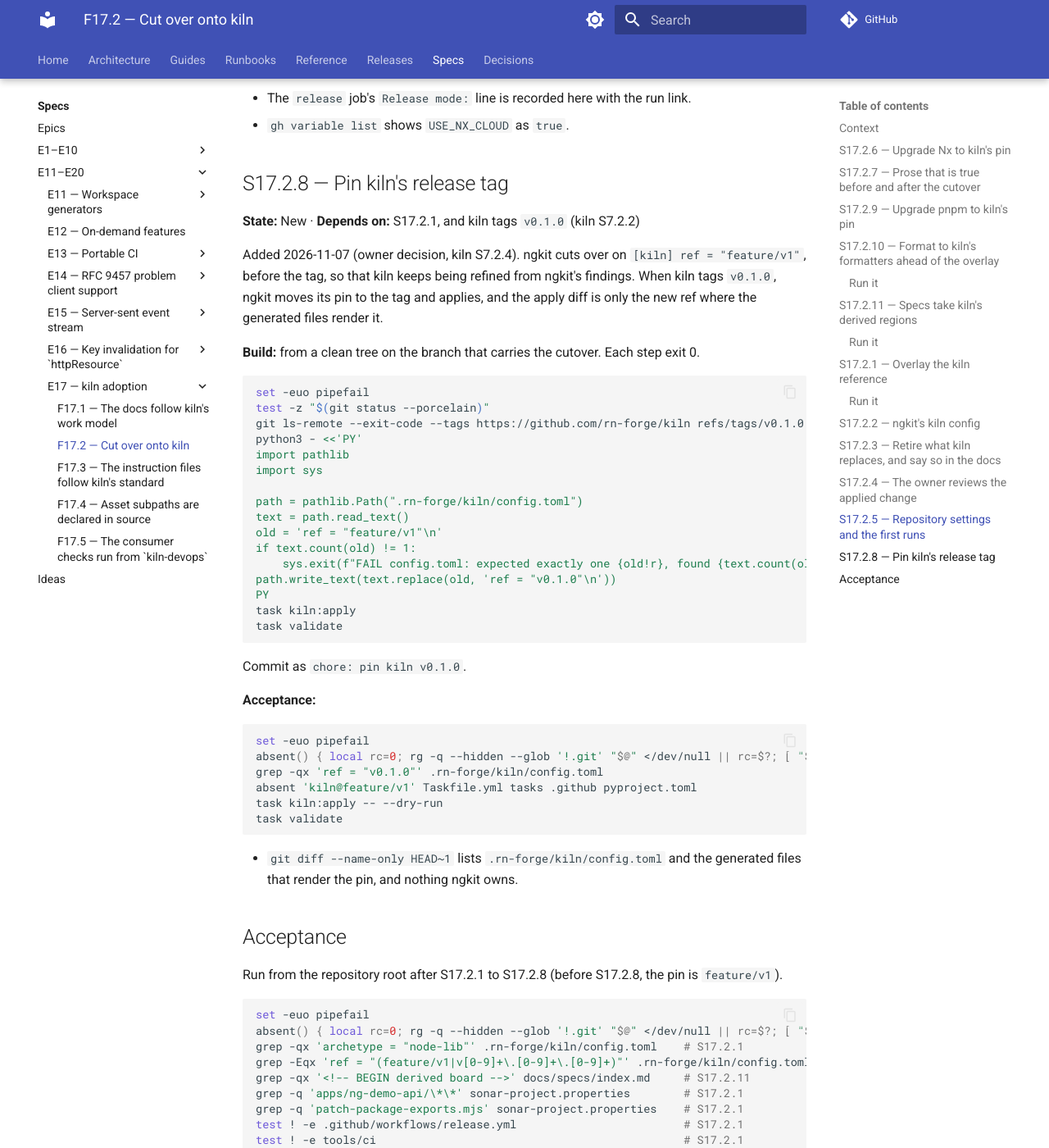
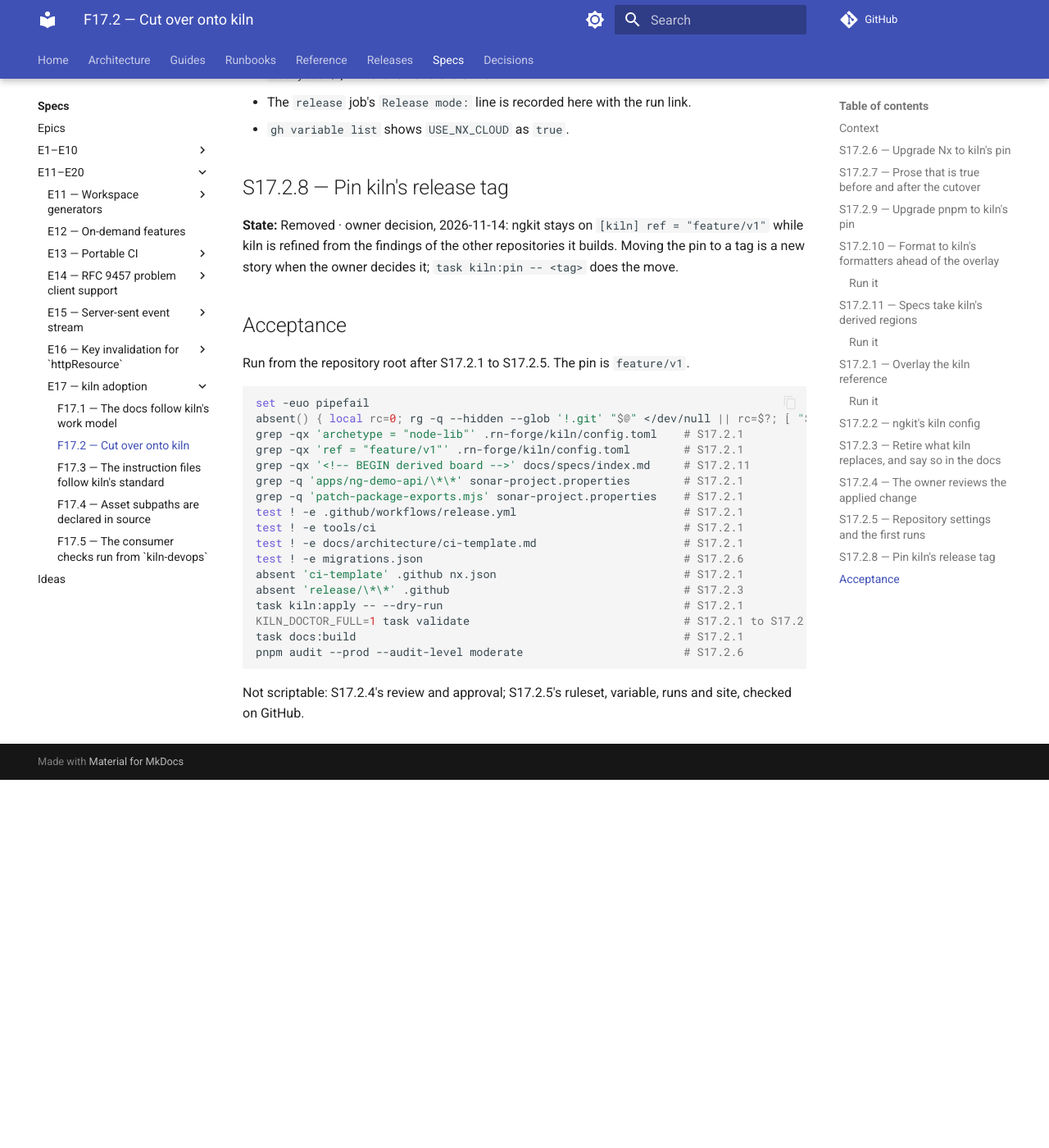
Before and after one commit to rn-forge/ngkit, an MkDocs documentation site: the page built from docs/specs/epics/E17-kiln-adoption/F17.2-cutover.md, in a window 1280 px wide and 1400 px high, scrolled down 24235 px. Shown: the whole window at 82% size. Built offline with MkDocs 1.6.1 and Material for MkDocs 9.7.7, drawn with Linux system fonts in a browser that asks for light colours; comment, search, counter and statistics services are not loaded; after the commit the page ends 25186 px from its top, so only the background shows below that; some of the changed text lies outside the part shown.

Commit message:
F17.2 pin stays on feature/v1
Owner decision 2026-11-14: ngkit stays on kiln's branch while kiln irons out findings from other repos; S17.2.8 Removed. kiln S16.9.14 Closed 2026-11-13.

Co-Authored-By: Claude Opus 5.5 <noreply@anthropic.com>

````diff
--- a/docs/specs/epics/E17-kiln-adoption/F17.2-cutover.md
+++ b/docs/specs/epics/E17-kiln-adoption/F17.2-cutover.md
@@ -9,7 +9,7 @@
 
 <!-- BEGIN derived stories -->
 
-**Stories:** 7 New · 3 Closed · 1 Removed
+**Stories:** 6 New · 3 Closed · 2 Removed
 
 | Story | State | Depends on |
 | -- | -- | -- |
@@ -23,7 +23,7 @@
 | [S17.2.3 — Retire what kiln replaces, and say so in the docs](#s1723-retire-what-kiln-replaces-and-say-so-in-the-docs) | New | S17.2.1, [F17.1](F17.1-docs-model.md) |
 | [S17.2.4 — The owner reviews the applied change](#s1724-the-owner-reviews-the-applied-change) | New | S17.2.3 |
 | [S17.2.5 — Repository settings and the first runs](#s1725-repository-settings-and-the-first-runs) | New | S17.2.4 |
-| [S17.2.8 — Pin kiln's release tag](#s1728-pin-kilns-release-tag) | New | S17.2.1, and kiln tags `v0.1.0` (kiln S7.2.2) |
+| [S17.2.8 — Pin kiln's release tag](#s1728-pin-kilns-release-tag) | Removed | — |
 
 <!-- END derived stories -->
 
@@ -39,9 +39,11 @@ verdicts and a "Run it" list per story.
 
 ## Context
 
-ngkit cuts over on kiln's branch, `[kiln] ref = "feature/v1"`, before kiln tags
-`v0.1.0`, so kiln keeps being refined from ngkit's findings (owner decision,
-recorded in kiln's S7.2.4). The tag follows, and S17.2.8 bumps the pin.
+ngkit cuts over on kiln's branch, `[kiln] ref = "feature/v1"`, so kiln keeps
+being refined from ngkit's findings (owner decision, recorded in kiln's S7.2.4).
+Revised 2026-11-14 (owner decision): ngkit stays on the branch while kiln irons
+out the findings from the other repositories it builds, and nothing here waits
+for a kiln tag; S17.2.8 is Removed.
 
 **Branches and commits** (owner decision, 2026-11-12, after pykit's F16.3):
 
@@ -61,10 +63,10 @@ recorded in kiln's S7.2.4). The tag follows, and S17.2.8 bumps the pin.
    branch: a rerun resets to the S17.2.11 commit, found by its subject.
 1. `feature/kiln-cutover` merges into `feature/release-3` with
    `git merge --no-ff`, so the release branch shows the cutover as one branch.
-   Only `feature/release-3` → `main` waits for `v0.1.0` and S17.2.8. kiln's
-   generated `ci.yml` runs on pull requests to `main` and pushes to `main`
-   only, so every check that needs a GitHub run is observed on that pull
-   request (S17.2.5).
+   `feature/release-3` → `main` waits for no kiln tag. kiln's generated
+   `ci.yml` runs on pull requests to `main` and pushes to `main` only, so
+   every check that needs a GitHub run is observed on that pull request
+   (S17.2.5).
 
 **Folded in.** F17.1's S17.1.2 to S17.1.4 and S17.1.6 close into S17.2.11 and
 S17.2.10. F17.3 is Removed into S17.2.1 step 3. Part of F17.5's S17.5.1 moves
@@ -84,7 +86,7 @@ and never edited afterwards: an edit would change `state.json`'s `config_hash`.
 | Key | Value | Why |
 | -- | -- | -- |
 | `[repository] name`, `archetype` | `ngkit`, `node-lib` | The Sonar project key is `rn-forge_<name>`, which is ngkit's existing `rn-forge_ngkit`. |
-| `[kiln] ref` | `feature/v1` until kiln tags `v0.1.0`, then the tag (S17.2.8) | Owner decision. |
+| `[kiln] ref` | `feature/v1` | Owner decision; a move to a tag is a later story (2026-11-14). |
 | `[docs] profile` | `mkdocs` | The docs build is MkDocs; Compodoc and Storybook are assembled under it. |
 | `[ci] sonar_exclusions` | `["apps/ng-demo-api/**", "apps/ng-demo-api-fastapi/**"]` | ngkit's own exclusions; kiln renders `**/node_modules/**`, `**/dist/**`, `**/*.stories.ts`, `**/.storybook/**` and `**/.venv/**` itself. |
 | `[ci] sonar_coverage_exclusions` | `["tools/scripts/patch-package-exports.mjs", "apps/*-e2e/**", "apps/*/src/environments/**", "apps/*/src/app/app.config.ts"]` | Build-time tooling is exercised by the pack pipeline, and app wiring and environments by the Playwright suite, which reports no unit coverage. |
@@ -121,7 +123,7 @@ and never edited afterwards: an edit would change `state.json`'s `config_hash`.
 | Sonar exclusions | `sonar-project.properties` lists | extend | `[ci] sonar_exclusions`, `sonar_coverage_exclusions` |
 | Links leaving `docs/` | nav and doctor reject them | absorb | kiln S16.6.3; ngkit rewrote them (S17.1.5) |
 | Nx 23.1.0, Angular ~22.1.7 | kiln's Nx never reaches an adopted repository | absorb | kiln S16.6.13; ngkit migrated (S17.2.6) |
-| Relative links in a deferred epic's `Entry criteria` | the derived board copies them unrebased | absorb | kiln S16.9.14 (open); blocks step 12 |
+| Relative links in a deferred epic's `Entry criteria` | the derived board copies them unrebased | absorb | kiln S16.9.14 (Closed 2026-11-13) |
 
 **What is not deterministic.** (1) `pnpm audit` reads GitHub's advisory
 database, which changes: a new advisory fails step 12 on any day. (2) The
@@ -699,8 +701,8 @@ asserts:
 
 **State:** Removed · folded into [S17.2.1](#s1721-overlay-the-kiln-reference)
 and its `ngkit-new.toml`, where the `[ci]` values and the comments above the
-coverage key are written; the pin bump it named is
-[S17.2.8](#s1728-pin-kilns-release-tag).
+coverage key are written; the pin bump it named was
+[S17.2.8](#s1728-pin-kilns-release-tag), now Removed.
 
 ## S17.2.3 — Retire what kiln replaces, and say so in the docs
 
@@ -918,62 +920,20 @@ Owner actions on GitHub, then runs. None can be checked inside the repository.
 
 ## S17.2.8 — Pin kiln's release tag
 
-**State:** New · **Depends on:** S17.2.1, and kiln tags `v0.1.0` (kiln S7.2.2)
-
-Added 2026-11-07 (owner decision, kiln S7.2.4). ngkit cuts over on
-`[kiln] ref = "feature/v1"`, before the tag, so that kiln keeps being refined
-from ngkit's findings. When kiln tags `v0.1.0`, ngkit moves its pin to the tag
-and applies, and the apply diff is only the new ref where the generated files
-render it.
-
-**Build:** from a clean tree on the branch that carries the cutover. Each step
-exit 0.
-
-```bash
-set -euo pipefail
-test -z "$(git status --porcelain)"
-git ls-remote --exit-code --tags https://github.com/rn-forge/kiln refs/tags/v0.1.0
-python3 - <<'PY'
-import pathlib
-import sys
-
-path = pathlib.Path(".rn-forge/kiln/config.toml")
-text = path.read_text()
-old = 'ref = "feature/v1"\n'
-if text.count(old) != 1:
-    sys.exit(f"FAIL config.toml: expected exactly one {old!r}, found {text.count(old)}")
-path.write_text(text.replace(old, 'ref = "v0.1.0"\n'))
-PY
-task kiln:apply
-task validate
-```
-
-Commit as `chore: pin kiln v0.1.0`.
-
-**Acceptance:**
-
-```bash
-set -euo pipefail
-absent() { local rc=0; rg -q --hidden --glob '!.git' "$@" </dev/null || rc=$?; [ "$rc" -eq 1 ]; }
-grep -qx 'ref = "v0.1.0"' .rn-forge/kiln/config.toml
-absent 'kiln@feature/v1' Taskfile.yml tasks .github pyproject.toml
-task kiln:apply -- --dry-run
-task validate
-```
-
-- `git diff --name-only HEAD~1` lists `.rn-forge/kiln/config.toml` and the
-  generated files that render the pin, and nothing ngkit owns.
+**State:** Removed · owner decision, 2026-11-14: ngkit stays on
+`[kiln] ref = "feature/v1"` while kiln is refined from the findings of the other
+repositories it builds. Moving the pin to a tag is a new story when the owner
+decides it; `task kiln:pin -- <tag>` does the move.
 
 ## Acceptance
 
-Run from the repository root after S17.2.1 to S17.2.8 (before S17.2.8, the pin
-is `feature/v1`).
+Run from the repository root after S17.2.1 to S17.2.5. The pin is `feature/v1`.
 
 ```bash
 set -euo pipefail
 absent() { local rc=0; rg -q --hidden --glob '!.git' "$@" </dev/null || rc=$?; [ "$rc" -eq 1 ]; }
 grep -qx 'archetype = "node-lib"' .rn-forge/kiln/config.toml    # S17.2.1
-grep -Eqx 'ref = "(feature/v1|v[0-9]+\.[0-9]+\.[0-9]+)"' .rn-forge/kiln/config.toml   # S17.2.1, S17.2.8
+grep -qx 'ref = "feature/v1"' .rn-forge/kiln/config.toml        # S17.2.1
 grep -qx '<!-- BEGIN derived board -->' docs/specs/index.md     # S17.2.11
 grep -q 'apps/ng-demo-api/\*\*' sonar-project.properties        # S17.2.1
 grep -q 'patch-package-exports.mjs' sonar-project.properties    # S17.2.1
````
Also changed, not shown: other parts of docs/specs/epics/E17-kiln-adoption/F17.2-cutover.md (+4 -4 lines), docs/releases/release-3/index.md (+2 -1 lines), docs/specs/epics/E17-kiln-adoption/F17.5-consumer-checks-in-kiln.md (+2 -3 lines), docs/specs/epics/E17-kiln-adoption/index.md (+7 -6 lines).
